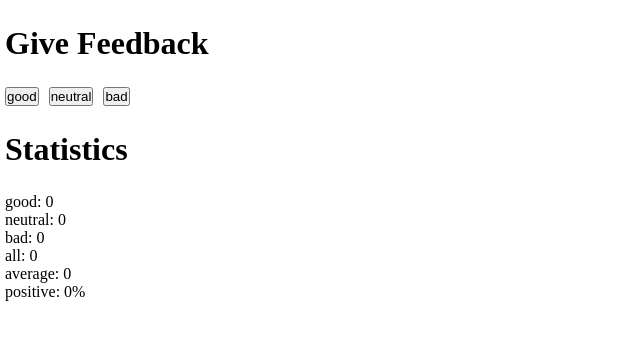
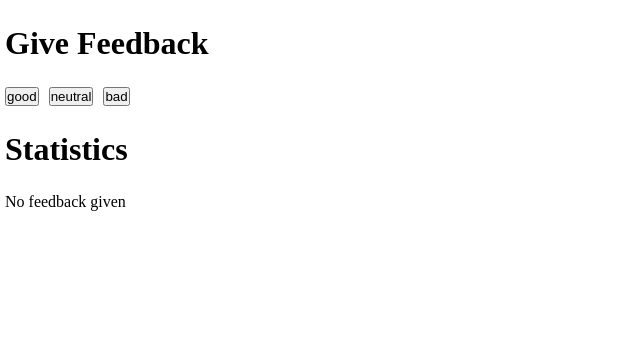
Before and after one commit to Cherryboome/fullstackopen, a React (Create React App) app in the folder part1/unicafe/: page / in a window 1280 px wide. Shown: the top 340 px of the page, without its empty margins (0-640 px from the left). Built offline with nearby package versions, Linux system fonts and the light colour scheme.

Commit message:
completed exercise 1.9 unicafe step4

```diff
--- a/part1/unicafe/src/App.js
+++ b/part1/unicafe/src/App.js
@@ -34,7 +34,14 @@ const App = () => {
         <Button text="bad" handleClick={handleBad} />
       </div>
       <div>
-        <Statistics good={good} bad={bad} neutral={neutral} all={all} />
+        {all === 0 ? (
+          <div>
+            <h1>Statistics</h1>
+            <p>No feedback given</p>
+          </div>
+        ) : (
+          <Statistics good={good} bad={bad} neutral={neutral} all={all} />
+        )}
       </div>
     </div>
   );
```
